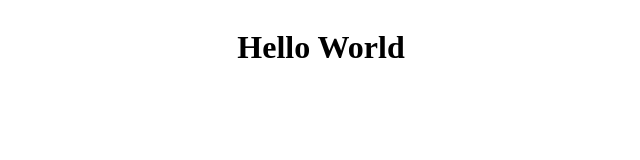
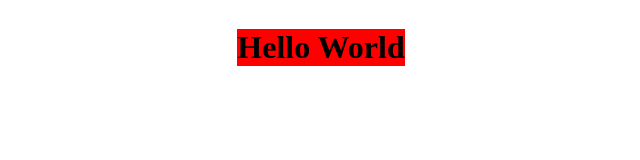
Before and after one commit to newlomar/relatorio-de-estoque, a plain HTML site: page index.html in a window 1280 px wide. Shown: the whole page, without its empty margins (319-959 px from the left). Drawn offline with Linux system fonts and the light colour scheme.

Commit message:
css commmit

```diff
--- a/index.css
+++ b/index.css
@@ -2,3 +2,7 @@ body {
     display: flex;
     justify-content: center;
 }
+
+h1 {
+    background: red;
+}
```
